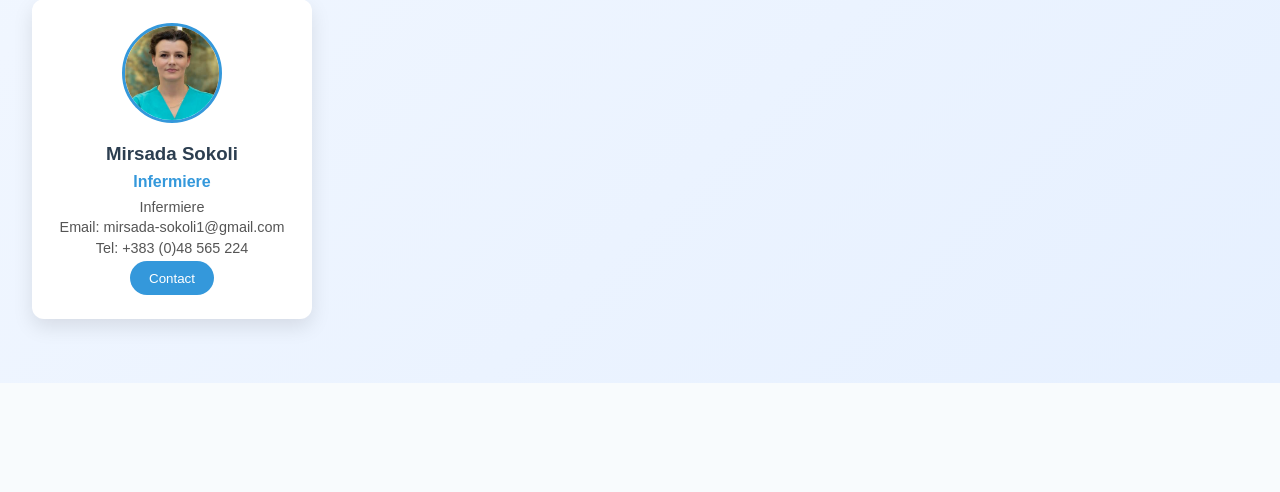
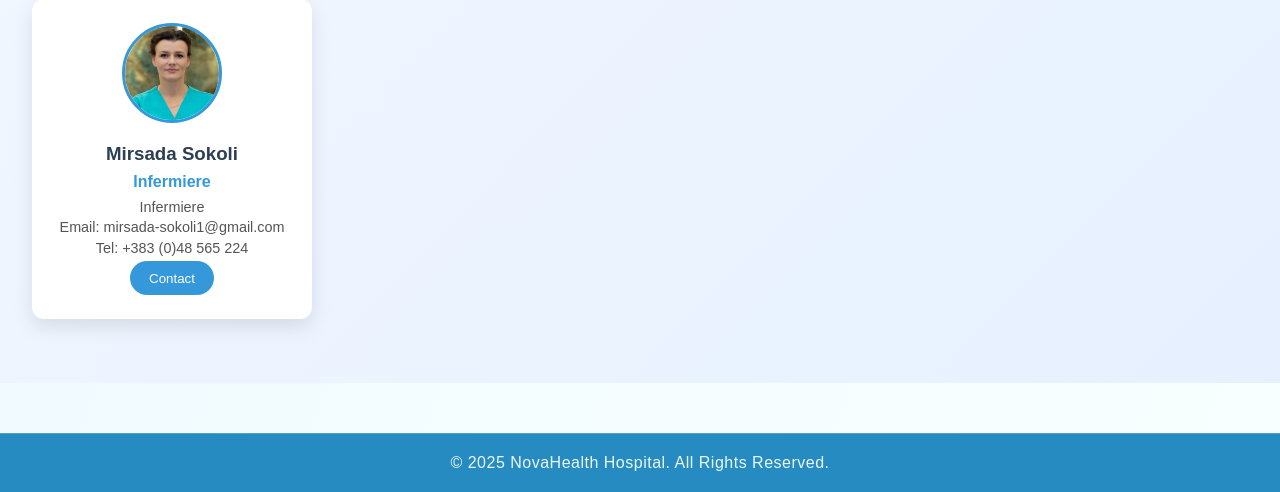
Before and after one commit to antikazogaj/Hospital-Management, a PHP site: page /About.html in a window 1280 px wide. Shown: the part 2942-3434 px from the top of the page. Before the commit the page ends 3325 px from the top, so only its background shows below. Run offline with PHP 8.4, Linux system fonts and the light colour scheme.

Commit message:
About.html                 About.css

```diff
--- a/About.css
+++ b/About.css
@@ -249,3 +249,52 @@ nav a.active {
     gap: 1.5rem;
   }
 }
+.footer {
+  display: flex;
+  justify-content: center; /* qendroni footer-in horizontalisht */
+  align-items: center;     /* qendroni footer-in vertikalisht */
+  width: 100%;
+  margin-top: 50px;
+  animation: fadeUpFooter 1s ease forwards;
+}
+
+.footer-bottom {
+  background: #0077b6;
+  text-align: center;
+  padding: 20px 0;
+  border-top: 1px solid rgba(255, 255, 255, 0.2);
+  font-size: 1rem;
+  letter-spacing: 0.5px;
+  opacity: 0.85;
+  color: #eaf7ff;
+  backdrop-filter: blur(3px);
+  width: 100%;
+}
+
+/* Animacion per footer */
+@keyframes fadeUpFooter {
+  0% {
+    opacity: 0;
+    transform: translateY(20px);
+  }
+  100% {
+    opacity: 1;
+    transform: translateY(0);
+  }
+}
+
+
+/* Responsive */
+@media (max-width:900px) {
+  .footer-container{
+    flex-direction: column;
+    gap: 30px;
+    text-align: center;
+  }
+  .footer-section{
+    min-width: auto;
+  }
+  .social-media{
+    justify-content: center;
+  }
+}
--- a/About.html
+++ b/About.html
@@ -316,6 +316,11 @@
 
       </div>
     </section>
+    <footer class="footer">
+   <div class="footer-bottom">
+    &copy; 2025 NovaHealth Hospital. All Rights Reserved.
+  </div>
+</footer>
   </main>
 
   <script src="About.js"></script>
```
